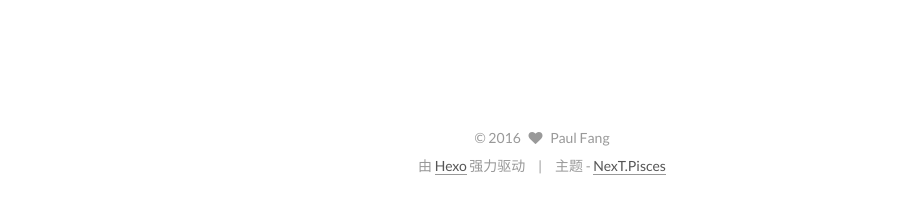
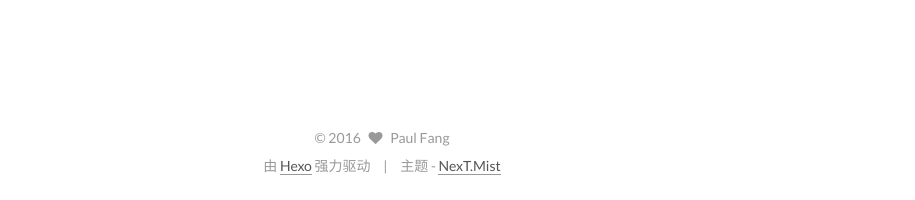
Before and after one commit to fsk310/fsk310.github.io, a plain HTML site: page 2016/08/26/Hexo搭建Github静态博客/index.html in a window 1280 px wide. Shown: the part 2413-2613 px from the top of the page, without its empty margins (98-1013 px from the left). Drawn offline with Linux system fonts and the light colour scheme.

Commit message:
Site updated: 2016-08-26 15:02:04

```diff
--- a/2016/08/26/Hexo搭建Github静态博客/index.html
+++ b/2016/08/26/Hexo搭建Github静态博客/index.html
@@ -5,7 +5,7 @@
 
 
 
-<html class="theme-next pisces use-motion">
+<html class="theme-next mist use-motion">
 <head>
   <meta charset="UTF-8"/>
 <meta http-equiv="X-UA-Compatible" content="IE=edge,chrome=1" />
@@ -109,7 +109,7 @@
 <script type="text/javascript" id="hexo.configuration">
   var NexT = window.NexT || {};
   var CONFIG = {
-    scheme: 'Pisces',
+    scheme: 'Mist',
     sidebar: {"position":"left","display":"post"},
     fancybox: true,
     motion: true,
@@ -461,7 +461,7 @@
 <div class="theme-info">
   主题 -
   <a class="theme-link" href="https://github.com/iissnan/hexo-theme-next">
-    NexT.Pisces
+    NexT.Mist
   </a>
 </div>
 
@@ -528,13 +528,6 @@
 
 
 
-  <script type="text/javascript" src="/js/src/affix.js?v=5.0.1"></script>
-
-  <script type="text/javascript" src="/js/src/schemes/pisces.js?v=5.0.1"></script>
-
-
-
-
   <script type="text/javascript" src="/js/src/scrollspy.js?v=5.0.1"></script>
 <script type="text/javascript" src="/js/src/post-details.js?v=5.0.1"></script>
 
```
Also changed, not shown: 2016/08/26/javascript设计模式/index.html (+3 -10 lines), archives/2016/08/index.html (+3 -10 lines), archives/2016/index.html (+3 -10 lines), archives/index.html (+3 -10 lines), index.html (+3 -10 lines).
